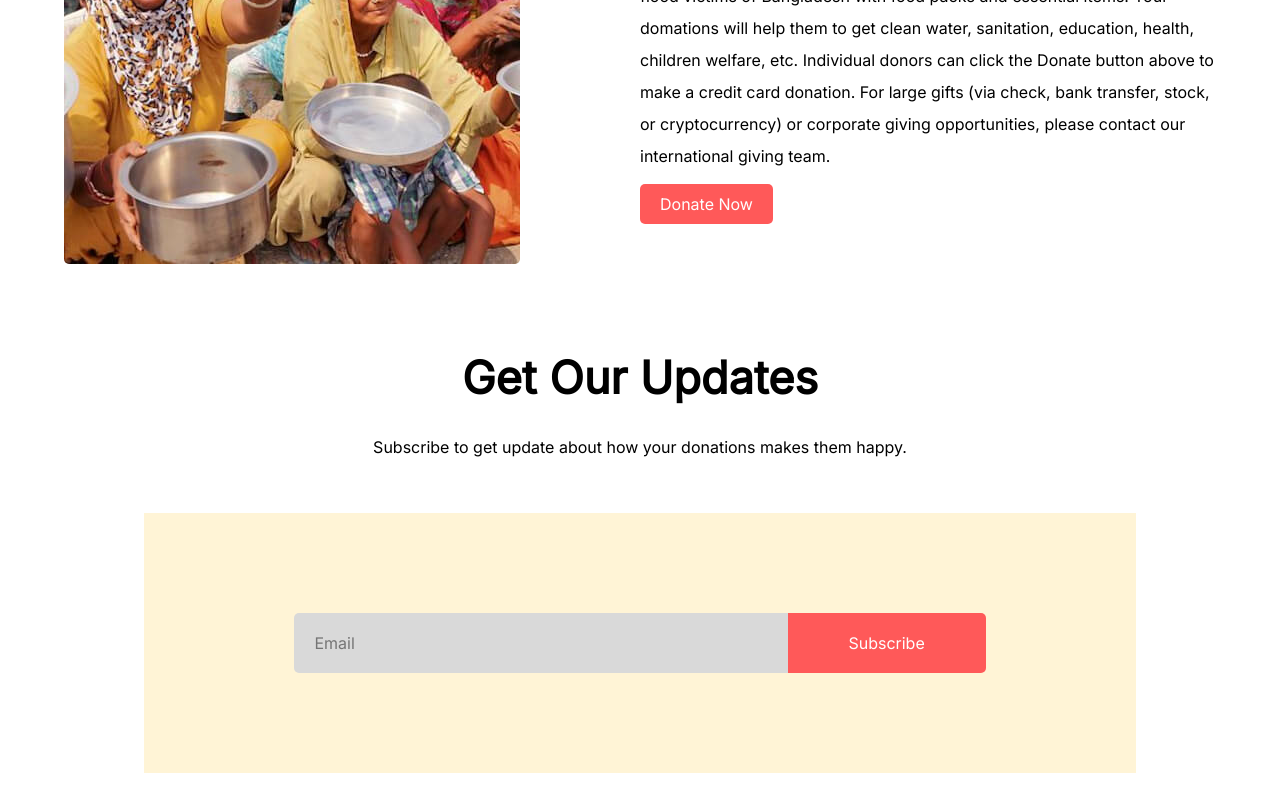
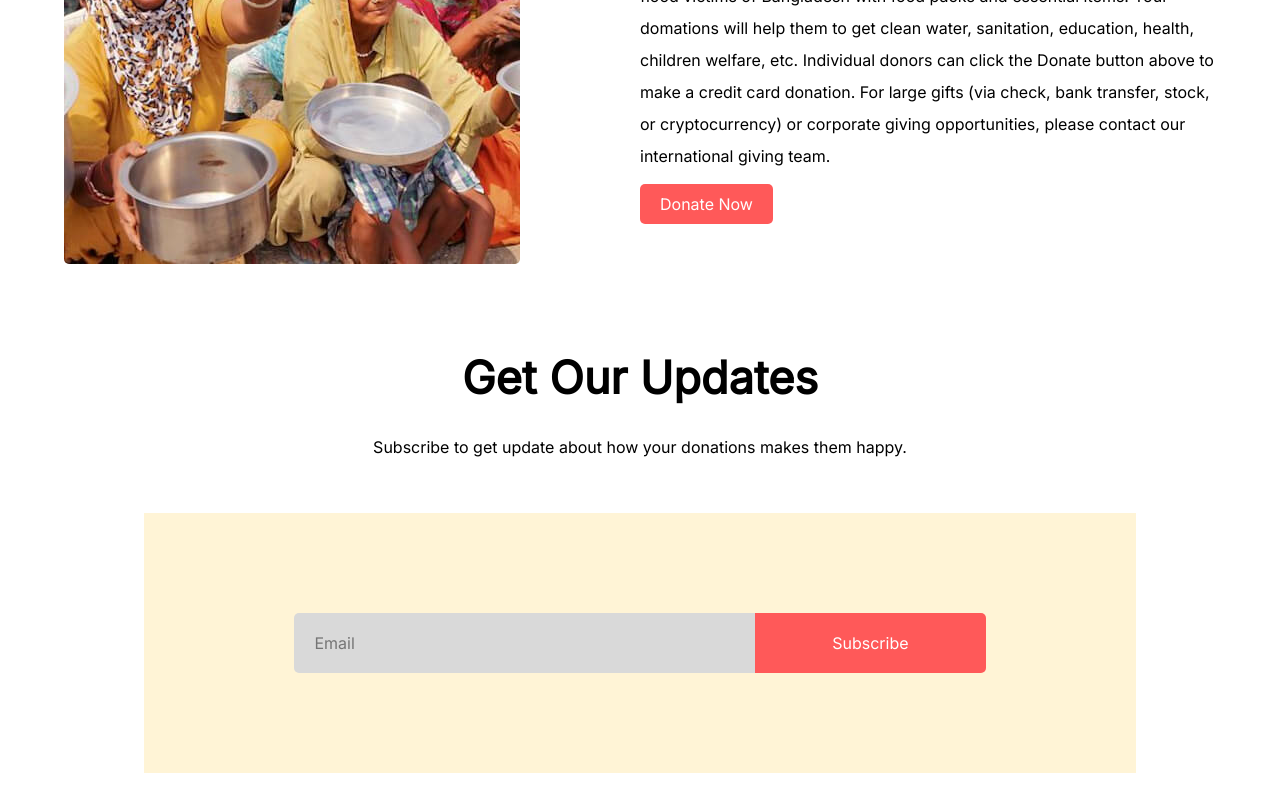
Before and after one commit to immdraselkhan/donate-today, a plain HTML site: page index.html in a window 1280 px wide. Shown: the part 2748-3548 px from the top of the page. Drawn offline with Linux system fonts and the light colour scheme.

Commit message:
all done

```diff
--- a/css/style.css
+++ b/css/style.css
@@ -209,7 +209,7 @@ input.button {
     border-radius: 5px 0px 0px 5px;
     font-size: 16px;
     font-family: inherit;
-    width: 70%;
+    width: 65%;
 }
 
 .subsribe-button {
@@ -220,7 +220,7 @@ input.button {
     border-radius: 0px 5px 5px 0;
     font-size: 16px;
     font-family: inherit;
-    width: 30%;
+    width: 35%;
 }
 
 footer {
```
